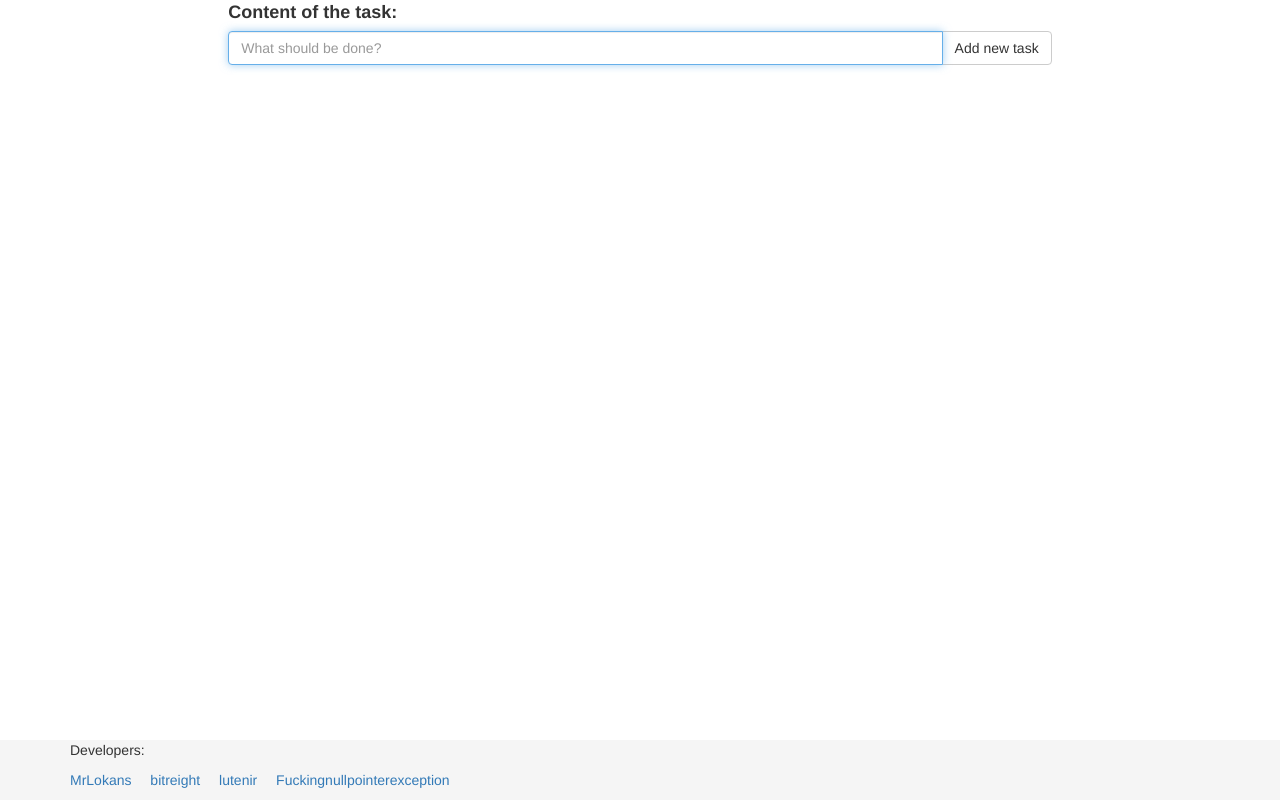
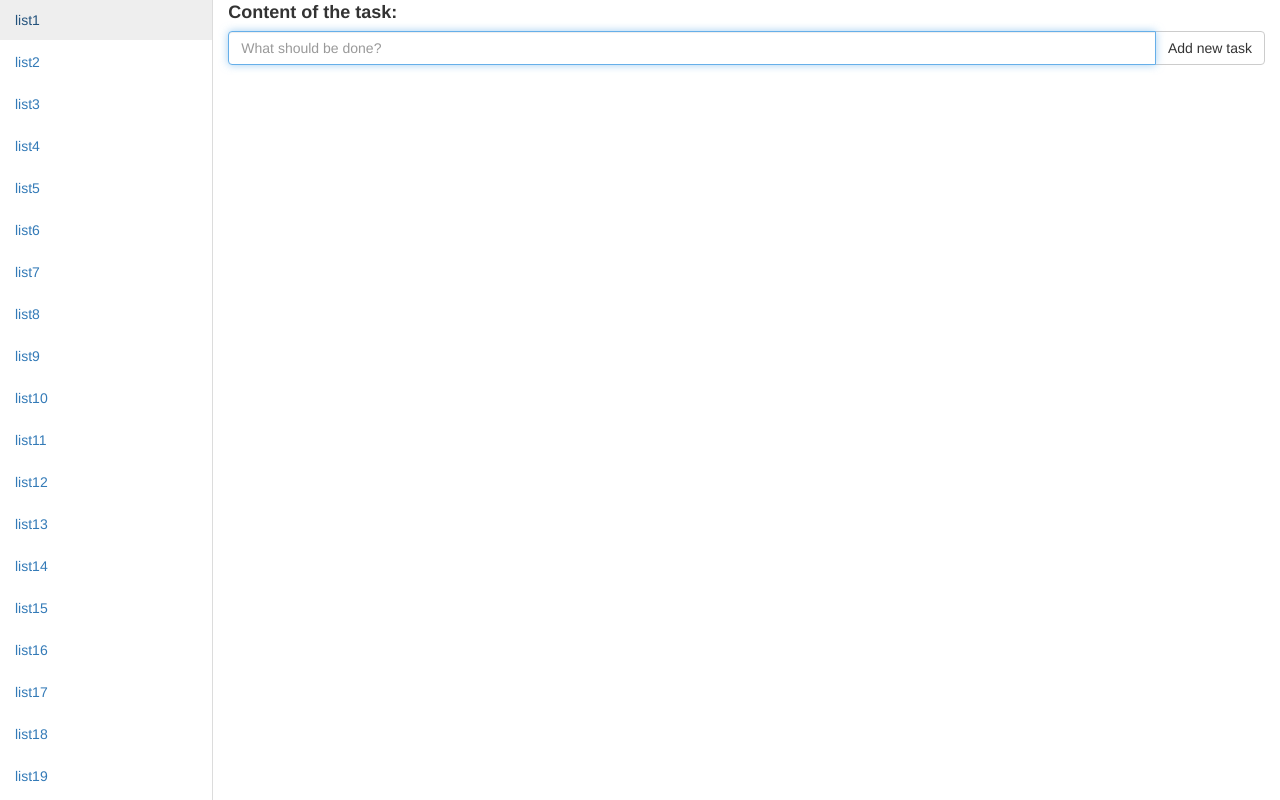
Before and after one commit to MrLokans/AskItTask, a website: page index.html in a window 1280 px wide. Drawn offline with nearby package versions, Linux system fonts and the light colour scheme.

Commit message:
Test list of lists added in feature/listOfLists_ver2. Footer deleted.

```diff
--- a/css/main.css
+++ b/css/main.css
@@ -21,3 +21,12 @@ ul#task-list li.task-entry {
 .list-container {
     margin-bottom: 60px;
 }
+
+.list-of-lists {
+	padding-right: 0px;
+	border-right: 1px solid #DCDCDC;
+	position: fixed;
+	top: 0;
+	bottom: 0;
+	overflow-y: auto;
+}
--- a/css/sticky-footer-navbar.css
+++ /dev/null
@@ -1,43 +0,0 @@
-/* Sticky footer styles
--------------------------------------------------- */
-html {
-  position: relative;
-  min-height: 100%;
-}
-body {
-  /* Margin bottom by footer height */
-  margin-bottom: 60px;
-}
-.footer {
-  position: absolute;
-  bottom: 0;
-  width: 100%;
-  /* Set the fixed height of the footer here */
-  height: 60px;
-  background-color: #f5f5f5;
-}
-
-
-/* Custom page CSS
--------------------------------------------------- */
-/* Not required for template or sticky footer method. */
-
-body > .container {
-  padding: 60px 15px 0;
-}
-.container .text-muted {
-  margin: 20px 0;
-}
-
-.footer > .container {
-  padding-right: 15px;
-  padding-left: 15px;
-}
-
-.footer .container a {
-    margin-right: 15px;
-}
-
-code {
-  font-size: 80%;
-}
--- a/index.html
+++ b/index.html
@@ -4,12 +4,37 @@
     <meta charset="UTF-8">
     <title>AskItTask</title>
     <link rel="stylesheet" href="css/vendor/bootstrap.min.css">
-    <link rel="stylesheet" href="css/sticky-footer-navbar.css">
     <link rel="stylesheet" href="css/main.css">
 </head>
 <body>
-           <div class="list-container col-sm-offset-2 col-sm-8 col-xs-offset-2 col-xs-8">
-           <label for="message-text" style="font-size:18px" class="control-label">Content of the task:</label>
+    <div id="content">
+        <ul class="list-of-lists nav nav-stacked col-xs-2 col-sm-2 col-md-2">
+            <li role="presentation"><a href="#">list1</a></li>
+            <li role="presentation"><a href="#">list2</a></li>
+            <li role="presentation"><a href="#">list3</a></li>
+            <li role="presentation"><a href="#">list4</a></li>
+            <li role="presentation"><a href="#">list5</a></li>
+            <li role="presentation"><a href="#">list6</a></li>
+            <li role="presentation"><a href="#">list7</a></li>
+            <li role="presentation"><a href="#">list8</a></li>
+            <li role="presentation"><a href="#">list9</a></li>
+            <li role="presentation"><a href="#">list10</a></li>
+            <li role="presentation"><a href="#">list11</a></li>
+            <li role="presentation"><a href="#">list12</a></li>
+            <li role="presentation"><a href="#">list13</a></li>
+            <li role="presentation"><a href="#">list14</a></li>
+            <li role="presentation"><a href="#">list15</a></li>
+            <li role="presentation"><a href="#">list16</a></li>
+            <li role="presentation"><a href="#">list17</a></li>
+            <li role="presentation"><a href="#">list18</a></li>
+            <li role="presentation"><a href="#">list19</a></li>
+            <li role="presentation"><a href="#">list20</a></li>
+            <li role="presentation"><a href="#">list21</a></li>
+            <li role="presentation"><a href="#">list22</a></li>
+        </ul>
+
+        <div class="list-container col-xs-offset-2 col-xs-10 col-sm-offset-2 col-sm-10 col-md-offset-2 col-md-10">
+            <label for="message-text" style="font-size:18px" class="control-label">Content of the task:</label>
             <div class="input-group">
                 <input type="text" class="form-control todo-input-text" placeholder="What should be done?" autofocus/>
                 <span class="input-group-btn">
@@ -24,19 +49,6 @@
         </div>
     </div>
 
-    <!-- Footer block -->
-    <footer class="footer">
-        <div class="container">
-            <p>Developers:</p>
-            <a href="https://github.com/MrLokans">MrLokans</a>
-            <a href="https://github.com/bitreight">bitreight</a>
-            <a href="">lutenir</a>
-            <a href="https://github.com/Fuckingnullpointerexception">Fuckingnullpointerexception</a>
-        </div>
-    </footer>
-    <!-- Footer block -->
-
-
     <script src="js/vendor/jquery.min.js"></script>
     <script src="js/vendor/bootstrap.min.js"></script>
     <script src="js/main.js"></script>
```
